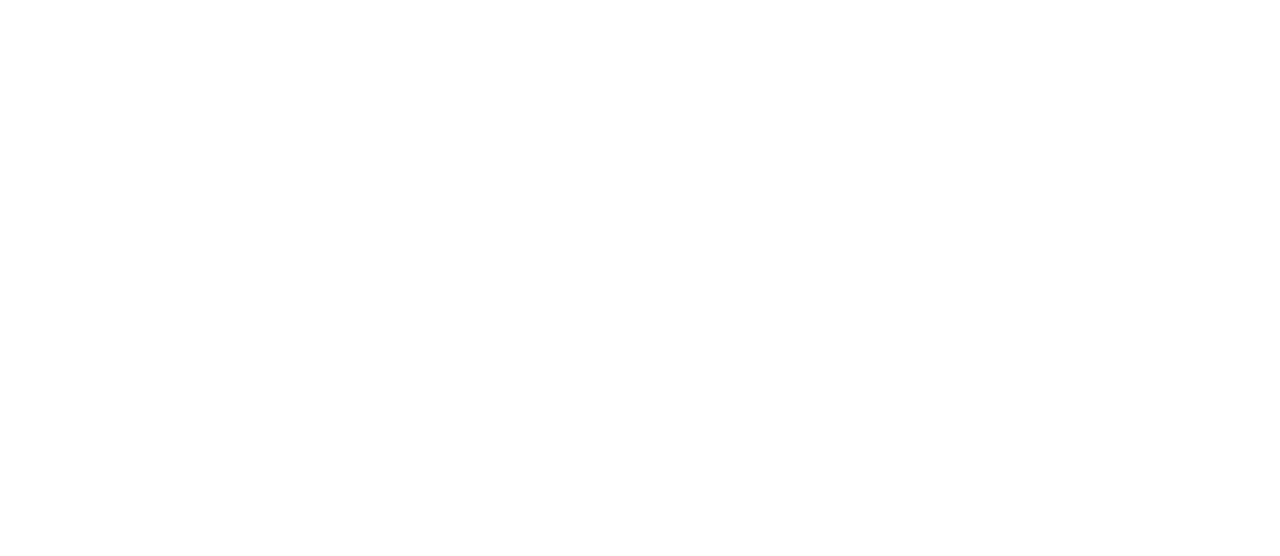
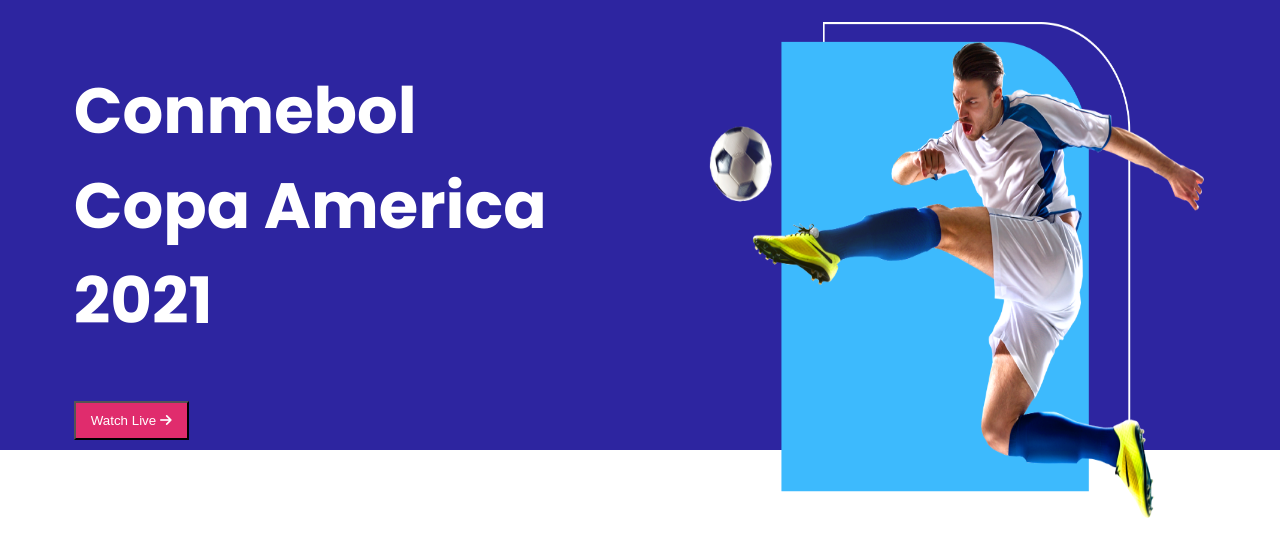
Before and after one commit to mahi060/responsive-football-assignment-2, a plain HTML site: page index.html in a window 1280 px wide. Drawn offline with Linux system fonts and the light colour scheme.

Commit message:
banner completed

```diff
--- a/index.html
+++ b/index.html
@@ -5,12 +5,37 @@
     <meta charset="UTF-8">
     <meta http-equiv="X-UA-Compatible" content="IE=edge">
     <meta name="viewport" content="width=device-width, initial-scale=1.0">
+    <!-- Font awesome -->
+    <script src="https://kit.fontawesome.com/412a0cf533.js" crossorigin="anonymous"></script>
+
+    <!-- css link -->
     <link rel="stylesheet" href="style.css">
+
+    <!-- title -->
     <title>Responsive Football</title>
+
 </head>
 
 <body>
+    <header>
 
+    </header>
+    <main>
+        <section class="banner">
+            <div class="displays">
+                <div class="display-info">
+                    <h1 class="display-title">Conmebol
+                        Copa America
+                        2021
+                    </h1>
+                    <span><button class="button-1">Watch Live <i class="fas fa-arrow-right"></i></button></span>
+                </div>
+                <div class="display-image">
+                    <img src="images/banner.png" alt="football banner">
+                </div>
+            </div>
+        </section>
+    </main>
 
 </body>
 
--- a/style.css
+++ b/style.css
@@ -0,0 +1,36 @@
+/* goggle font */
+@import url('https://fonts.googleapis.com/css2?family=Poppins:wght@700&display=swap');
+
+/* common styles */
+body{
+    font-family: 'Poppins', sans-serif;
+    margin: 0;
+}
+/* displays styles */
+.displays{
+    height: 450px;
+    background-color: #2D25A0;
+    display: flex;
+    justify-content: space-around;
+    align-items: center;
+}
+.display-info{
+    width:485px;
+}
+.display-title{
+    font-size: 64px;
+    color: #ffffff;
+}
+.button-1{
+    padding-left: 15px;
+    padding-right: 15px;
+    padding-top: 10px;
+    padding-bottom: 10px;
+    color: #ffffff;
+    background-color: #E02C6D;
+}
+.displays img{
+    margin-top: 100px;
+    width: 500px;
+    height: 500px;
+}
```
